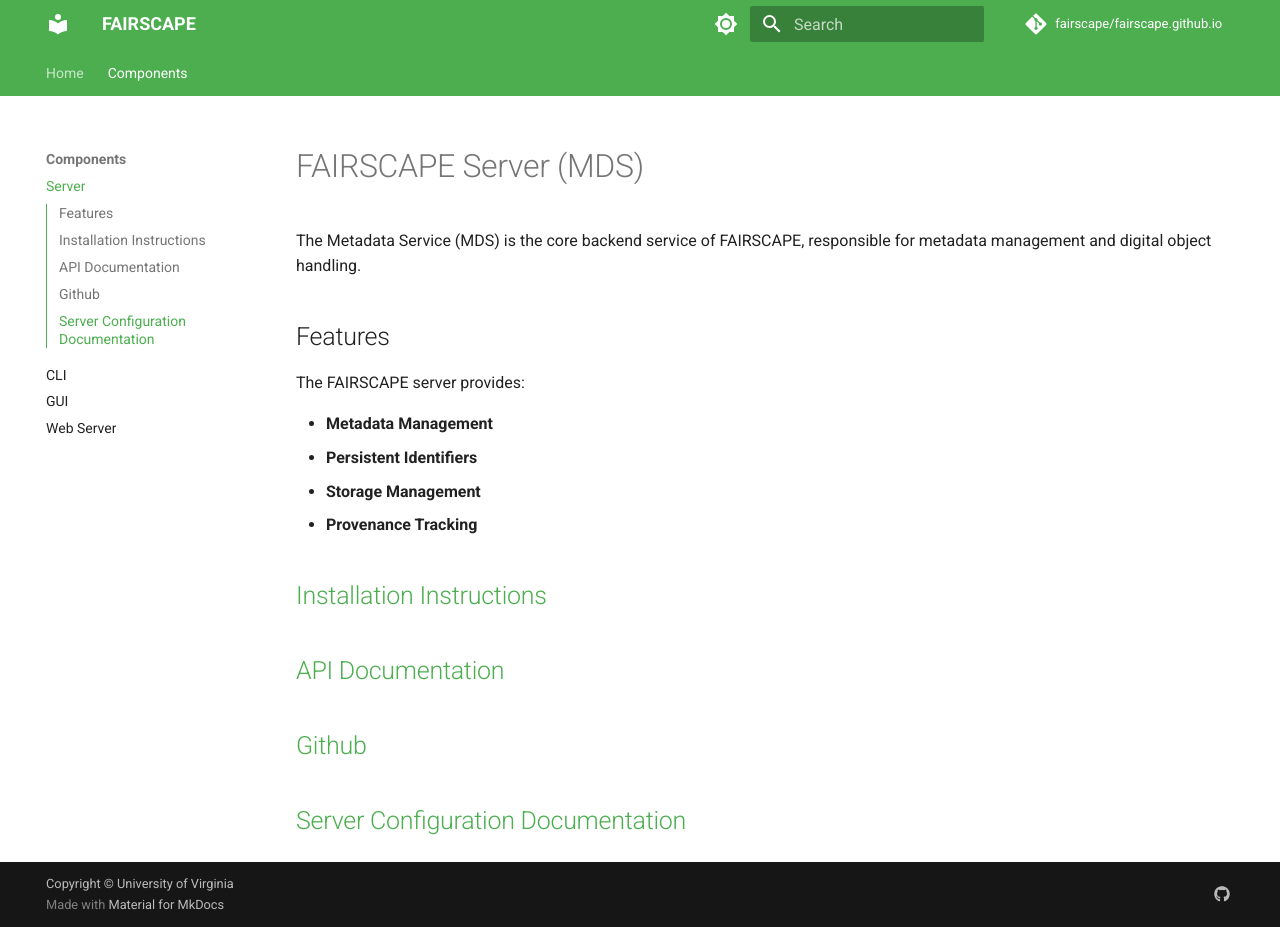
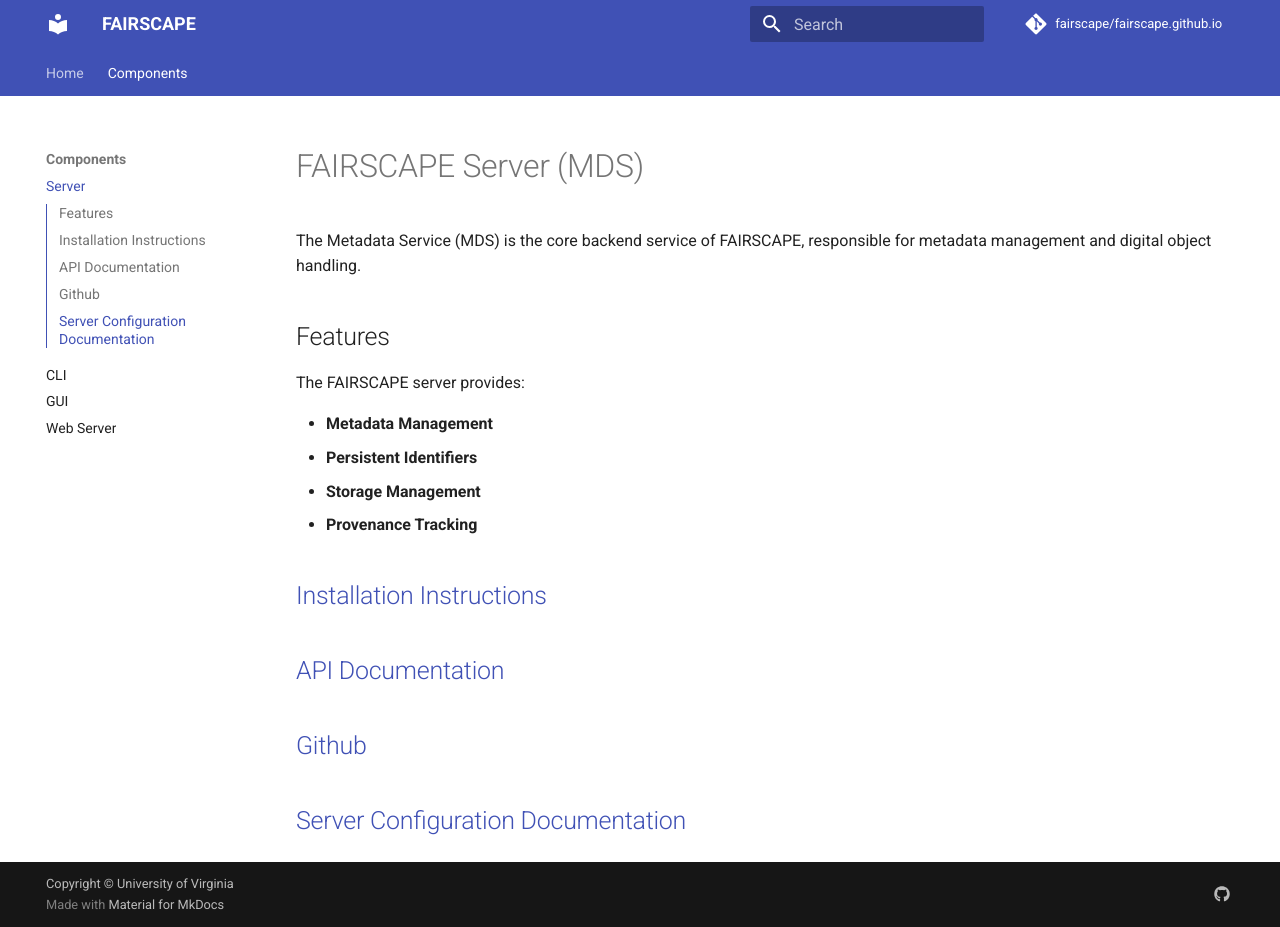
Before and after one commit to fairscape/fairscape.github.io, an MkDocs documentation site: the page built from docs/components/server.md, in a window 1280 px wide and 927 px high. Built offline with MkDocs 1.6.1 and Material for MkDocs 9.7.7, drawn with Linux system fonts in a browser that asks for light colours; comment, search, counter and statistics services are not loaded.

```diff
--- a/mkdocs.yml
+++ b/mkdocs.yml
@@ -9,23 +9,9 @@ repo_url: https://github.com/fairscape/fairscape.github.io
 # Configuration
 theme:
   name: "material"
-  palette:
-    # Palette toggle for light mode
-    - media: "(prefers-color-scheme: light)"
-      scheme: default
-      primary: green
-      accent: green
-      toggle:
-        icon: material/brightness-7
-        name: Switch to dark mode
-    # Palette toggle for dark mode
-    - media: "(prefers-color-scheme: dark)"
-      scheme: slate
-      primary: blue
-      accent: blue
-      toggle:
-        icon: material/brightness-4
-        name: Switch to light mode
+  navigation:
+    - expand: true
+    - tabs: true
   features:
     - content.tabs.link
     - content.code.annotate
@@ -40,14 +26,12 @@ theme:
 nav:
   - Home: index.md
   - Components:
-    - Server: components/server.md
-    - CLI: components/CLI.md
-    - GUI: components/GUI.md
-    - Web Server: components/webserver.md
+      - Server: components/server.md
+      - CLI: components/CLI.md
+      - GUI: components/GUI.md
+      - Web Server: components/webserver.md
 plugins:
   - search
-  - render_swagger:
-      allow_arbitrary_locations: true
 # Extensions
 markdown_extensions:
   - tables
```
